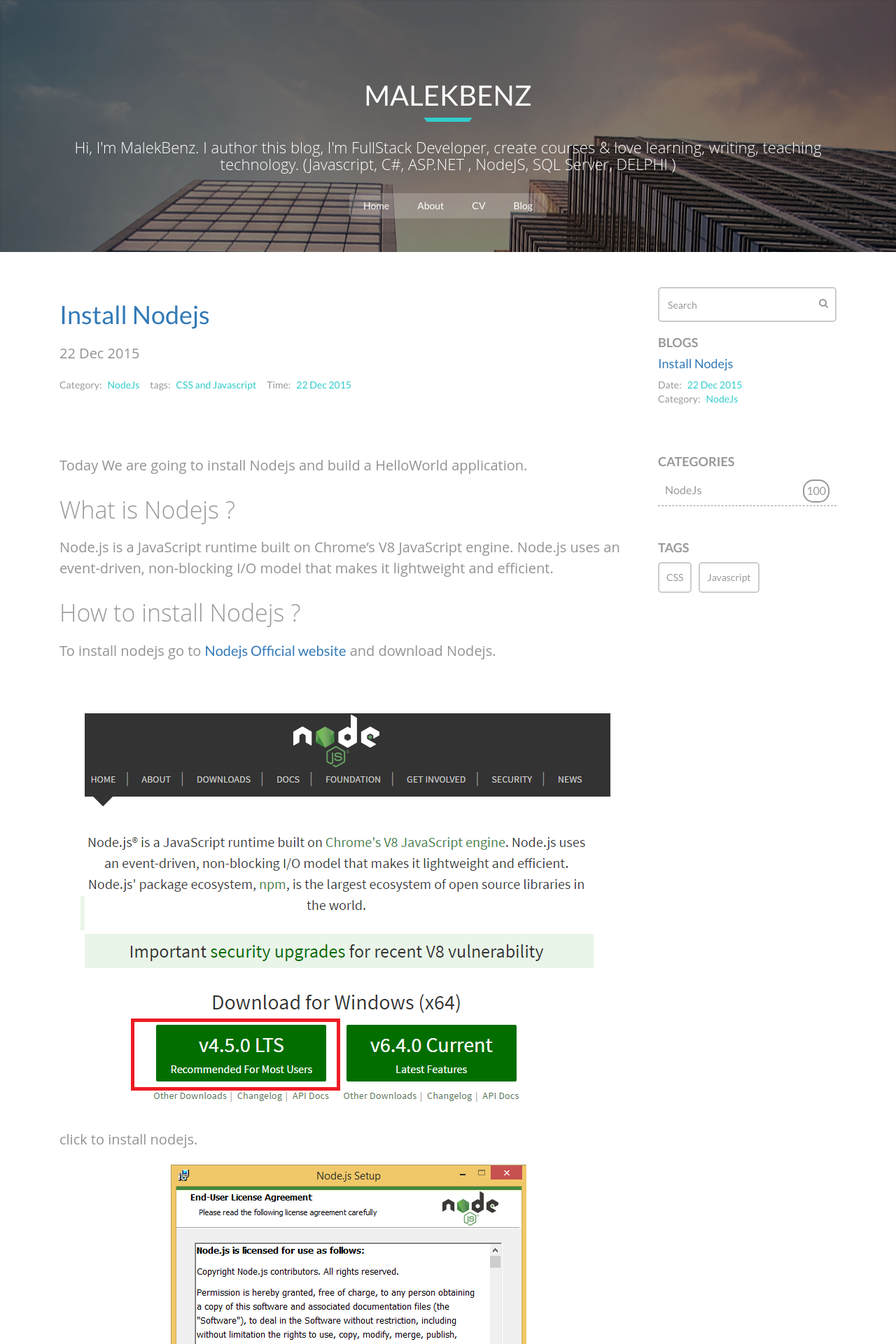
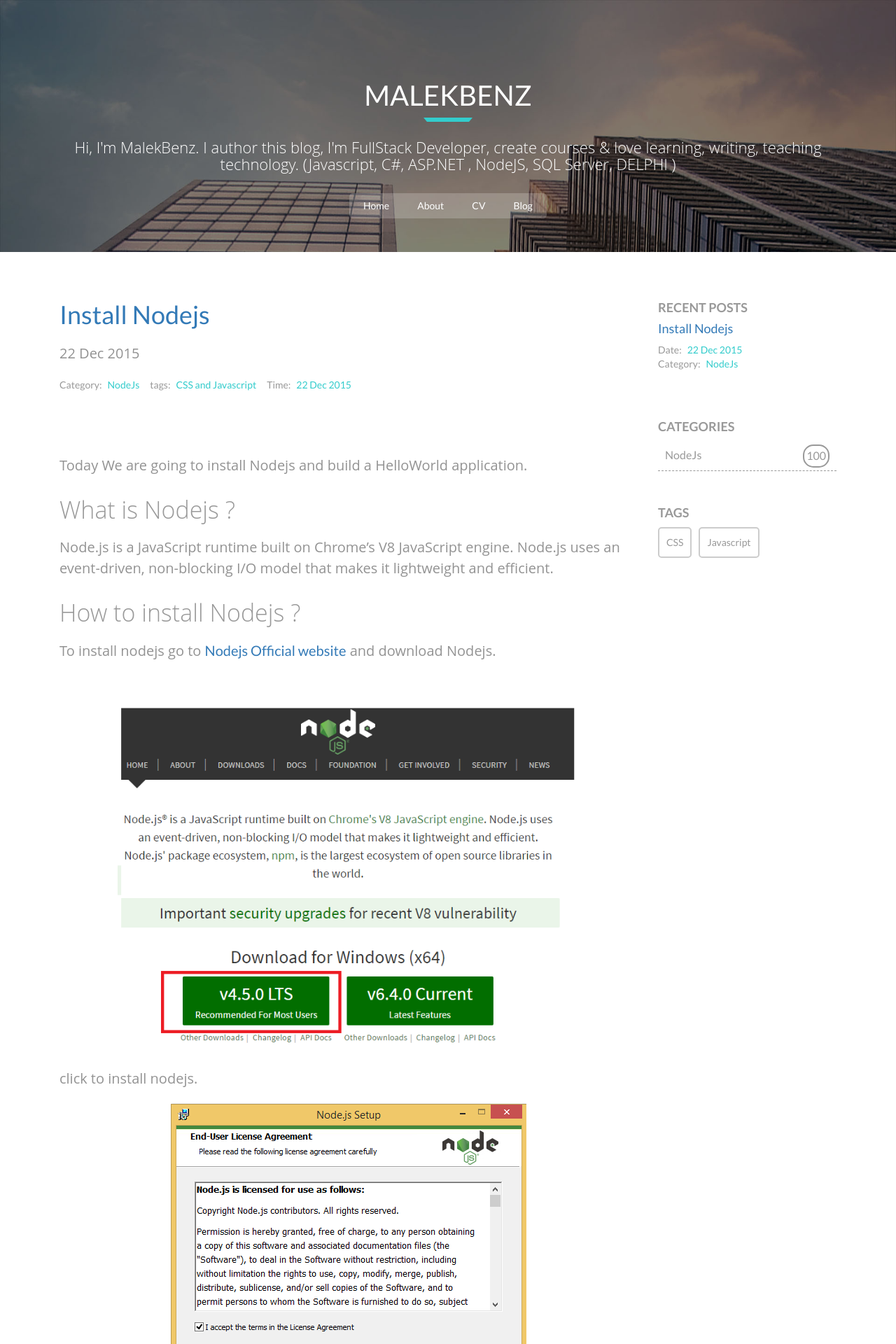
Before and after one commit to malekbenz/malekbenz, a Jekyll site: the page built from index.html, in a window 1280 px wide. Shown: the top 1920 px of the page at 70% size. Built offline with Jekyll 4.4.1, drawn with Linux system fonts in a browser that asks for light colours; nearby versions of some CDN libraries; library files that are not in the unit come from our copies; the list of posts is cut into pages by our own code.

Commit message:
first blog

```diff
--- a/_includes/sidebar.html
+++ b/_includes/sidebar.html
@@ -1,14 +1,14 @@
 <div class="sidebar">
 
-	<form class="form-inline" role="form">
+	<!--<form class="form-inline" role="form">
 		<div class="form-group">
 			<input type="search" class="form-control" id="exampleInputSearch2" placeholder="Search">
 		</div>
 		<button type="submit" class="btn btn-default pull-right"><i class="fa fa-search"></i></button>
-	</form>
+	</form>-->
 
 	<div class="sidebar-text">
-		<h2>Blogs</h2>
+		<h2>Recent posts</h2>
 		<ul class="posts">
 			{% for post in site.posts limit:5 %}
 			<h4><a href="{{ post.url }}">{{ post.title }}</a></h4>
--- a/css/style.css
+++ b/css/style.css
@@ -1034,18 +1034,20 @@ ul.inner-link li a {
     -webkit-margin-end: 0px;
 }
 
-.section-post p img {
-    display: block;
-    margin-left: auto;
-    margin-right: auto;
-}
-
 .section-post img {
 	display: block;
     margin-left: auto;
     margin-right: auto;
 
 	}
+
+.section-post p img {
+    display: block;
+    margin-left: auto;
+    margin-right: auto;
+	max-width: 80%;
+}
+
 
 ul.post-by {
 	margin: 0px;
```
